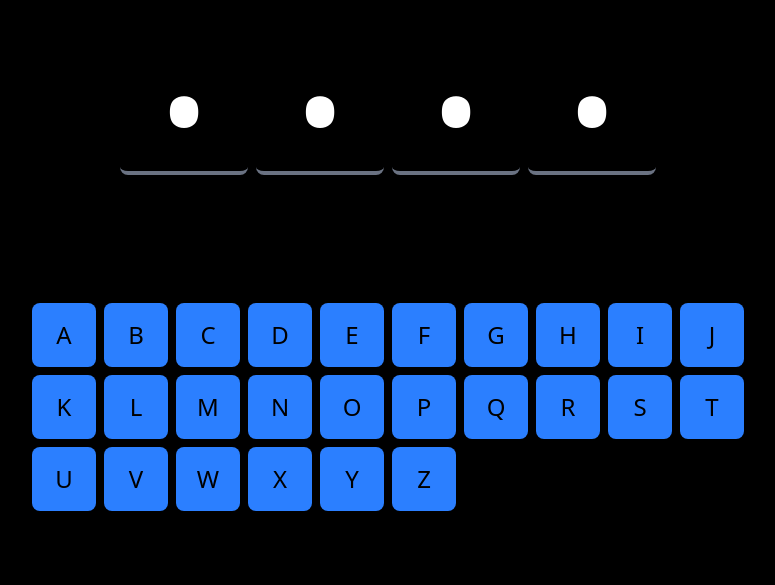
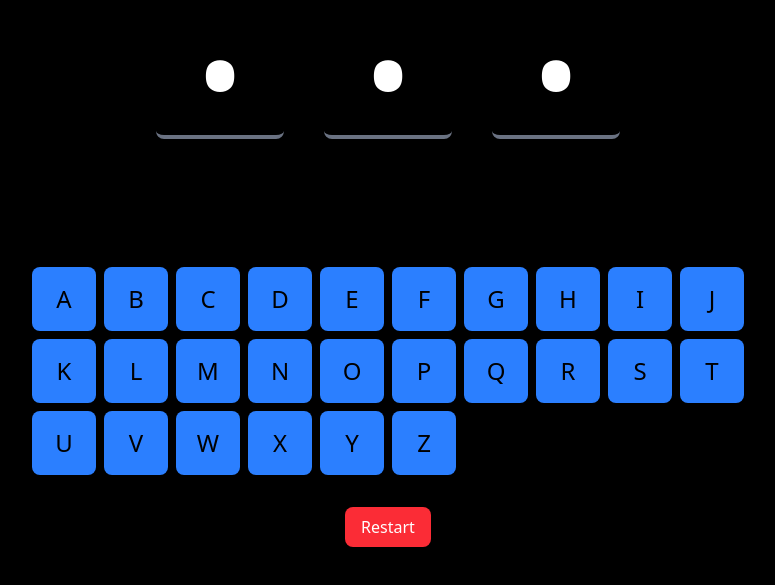
Before and after one commit to kalim-Asim/Hangmen, a React (Vite) app: page / in a window 1280 px wide. Shown: the part 121-706 px from the top of the page, without its empty margins (252-1027 px from the left). Built offline with nearby package versions, Linux system fonts and the light colour scheme.

Commit message:
finished major tasks

```diff
--- a/src/App.tsx
+++ b/src/App.tsx
@@ -1,41 +1,74 @@
 import { useState } from "react";
 import { Key } from "./components/Key";
 
-const Word = ["P", "U", "S", "H"]; // Store word as an array for easier checking
+const Words = ["PUSH", "SIT", "TABLE", "TO"];
 
 function App() {
-  const [disabledKeys, setDisabledKeys] = useState(Array(26).fill(false));
-  const [inputs, setInputs] = useState(["P", "U", "S", "H"]);
-  const [hiddenInputs, setHiddenInputs] = useState([true, true, true, true]); // Track visibility
+  const initializeGame = () => {
+    const str = Words[Math.floor(Math.random() * Words.length)];
+    return {
+      word: str.split(""),
+      hiddenInputs: Array(str.length).fill(true),
+      disabledKeys: Array(26).fill(false),
+      tries: 0,
+      rem: str.length
+    };
+  };
+
+  const [gameState, setGameState] = useState(initializeGame());
 
   const handleKeyPress = (letter: string) => {
     const index = letter.charCodeAt(0) - 65;
 
-    setDisabledKeys((prev) => {
-      const newState = [...prev];
-      newState[index] = true;
-      return newState;
+    setGameState((prev) => {
+      const wordIndex = prev.word.indexOf(letter);
+      let newHiddenInputs = [...prev.hiddenInputs];
+      let newTries = prev.tries;
+      let newRem = prev.rem;
+
+      if (wordIndex !== -1) {
+        newHiddenInputs[wordIndex] = false;
+        newRem--;
+      } else {
+        newTries++;
+      }
+
+      if (newTries === 5) {
+        setTimeout(() => {
+          alert("YOU LOST !!");
+          refresh();
+        }, 1000);
+      } else if (newRem === 0) {
+        setTimeout(() => {
+          alert("YOU WON !!");
+          refresh();
+        }, 1000);
+      }
+
+      return {
+        ...prev,
+        disabledKeys: prev.disabledKeys.map((val, i) =>
+          i === index ? true : val
+        ),
+        hiddenInputs: newHiddenInputs,
+        tries: newTries,
+        rem: newRem
+      };
     });
+  };
 
-    // Reveal input box if the letter is in the word
-    const wordIndex = Word.indexOf(letter);
-    if (wordIndex !== -1) {
-      setHiddenInputs((prev) => {
-        const newHidden = [...prev];
-        newHidden[wordIndex] = false;
-        return newHidden;
-      });
-    }
+  const refresh = () => {
+    setGameState(initializeGame());
   };
 
   return (
     <div className="min-w-[320px] min-h-[600px] flex flex-col justify-center items-center h-screen bg-black p-4">
-      {/* Four Input Boxes */}
-      <div className="flex gap-2 mb-32">
-        {inputs.map((val, i) => (
+
+      <div className="flex gap-10 mb-32">
+        {gameState.word.map((val, i) => (
           <input
             key={i}
-            type={hiddenInputs[i] ? "password" : "text"} // Toggle visibility
+            type={gameState.hiddenInputs[i] ? "password" : "text"}
             value={val}
             className="w-32 h-32 text-9xl text-center border-b-4 border-gray-500 rounded-lg bg-black text-white outline-none"
             maxLength={1}
@@ -44,7 +77,6 @@ function App() {
         ))}
       </div>
 
-      {/* Keyboard */}
       <div className="grid grid-cols-10 gap-2">
         {Array.from({ length: 26 }, (_, i) => {
           const letter = String.fromCharCode(65 + i);
@@ -52,12 +84,20 @@ function App() {
             <Key
               key={i}
               value={letter}
-              disable={disabledKeys[i]}
+              disable={gameState.disabledKeys[i]}
               onClick={() => handleKeyPress(letter)}
             />
           );
         })}
       </div>
+
+
+      <button
+        className="mt-8 px-4 py-2 bg-red-500 text-white rounded-lg cursor-pointer"
+        onClick={refresh}
+      >
+        Restart
+      </button>
     </div>
   );
 }
```
